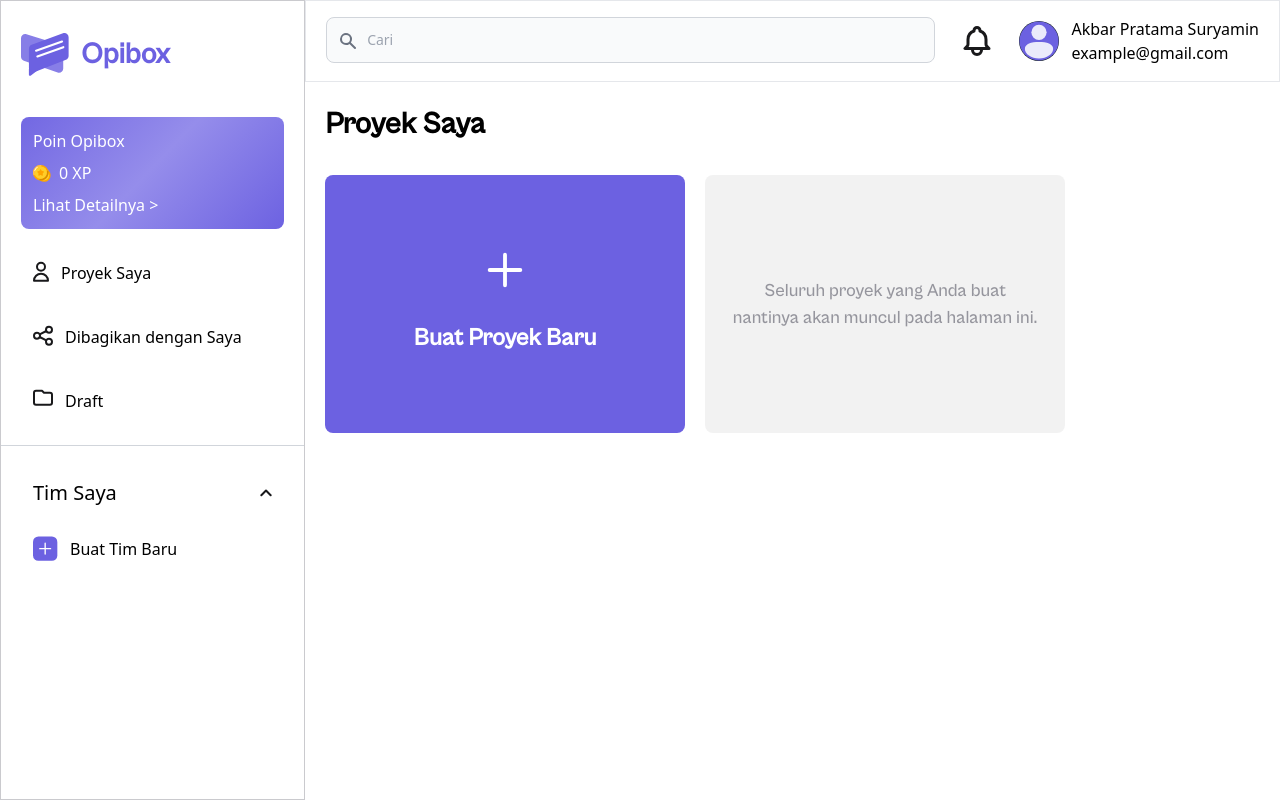
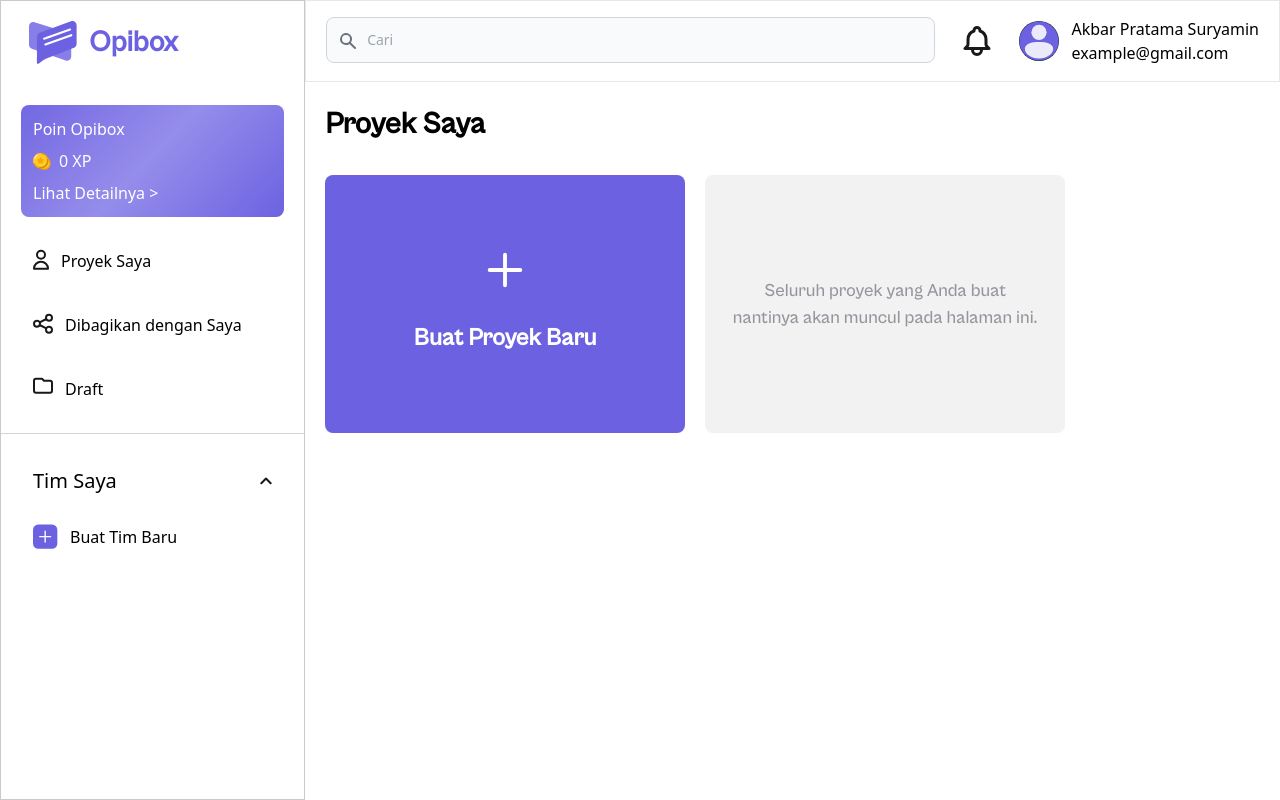
Before and after one commit to akbar5yn/OpiBox, a Nuxt app: page /mainpage in a window 1280 px wide. Built offline with nearby package versions, Linux system fonts and the light colour scheme.

Commit message:
changed the way data is sent to the global state using mapState

```diff
--- a/components/mainpage/SideBar.vue
+++ b/components/mainpage/SideBar.vue
@@ -4,7 +4,7 @@
     :class="{ 'hidden xl:block': sideBar }"
   >
     <div class="section1 flex flex-col">
-      <div class="mt-3 p-5 flex justify-between items-center">
+      <div class="mt-3 pl-7 pt-2 flex justify-between items-center">
         <!-- logo -->
         <icon-galery-opi-box />
 
@@ -12,7 +12,7 @@
       </div>
 
       <!-- point -->
-      <div class="p-5">
+      <div class="p-5 mt-5">
         <mainpage-point-box class="" />
       </div>
 
@@ -69,13 +69,16 @@
 </template>
 
 <script>
+import { mapState } from 'vuex'
+
 export default {
   name: 'SideBar',
 
   computed: {
-    sideBar () {
-      return this.$store.state.sideBar
-    }
+    ...mapState('dashboard', ['sideBar', 'nama'])
+    // sideBar () {
+    //   return this.$store.state.sideBar
+    // }
   },
 
   mounted () {
```
